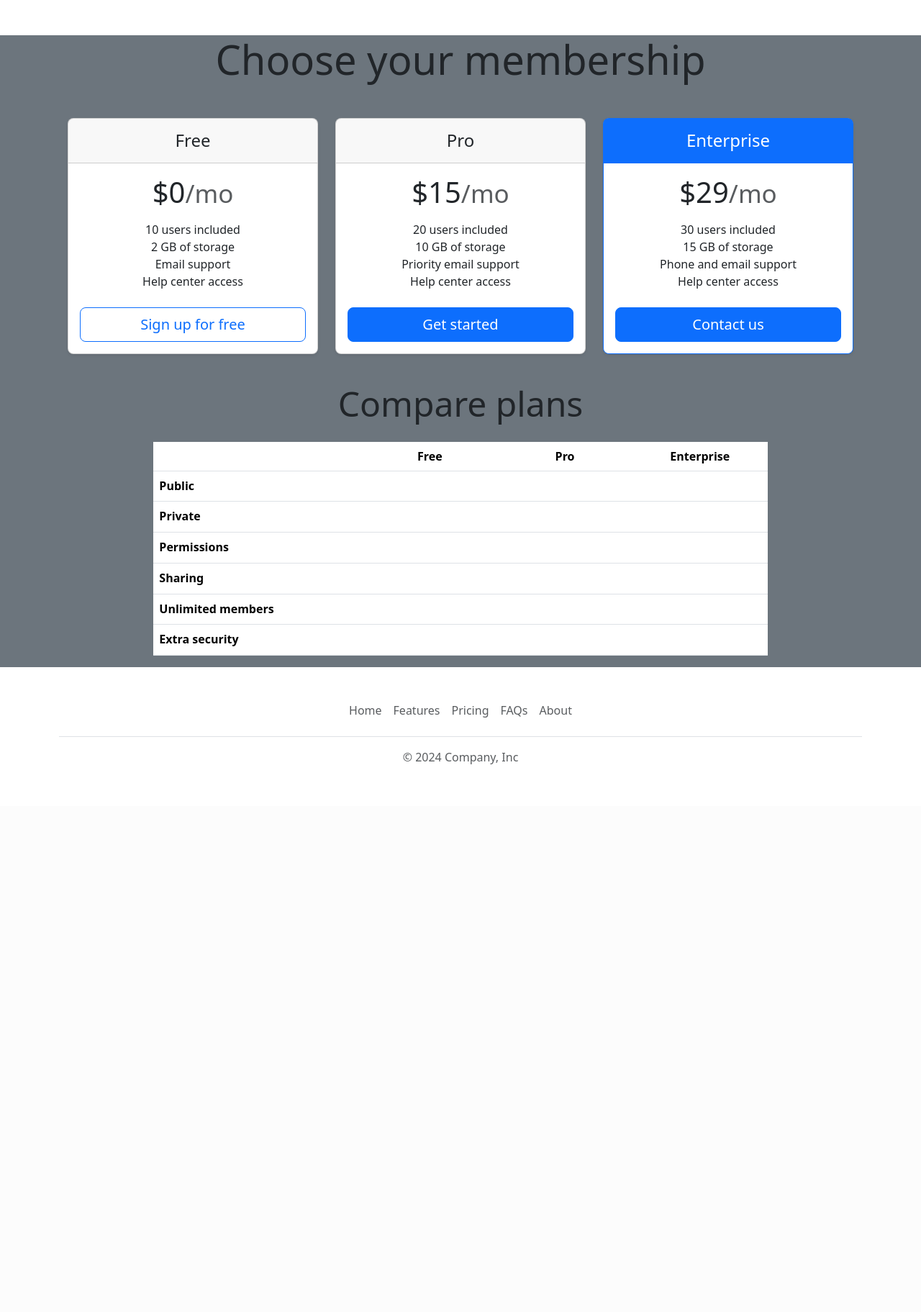
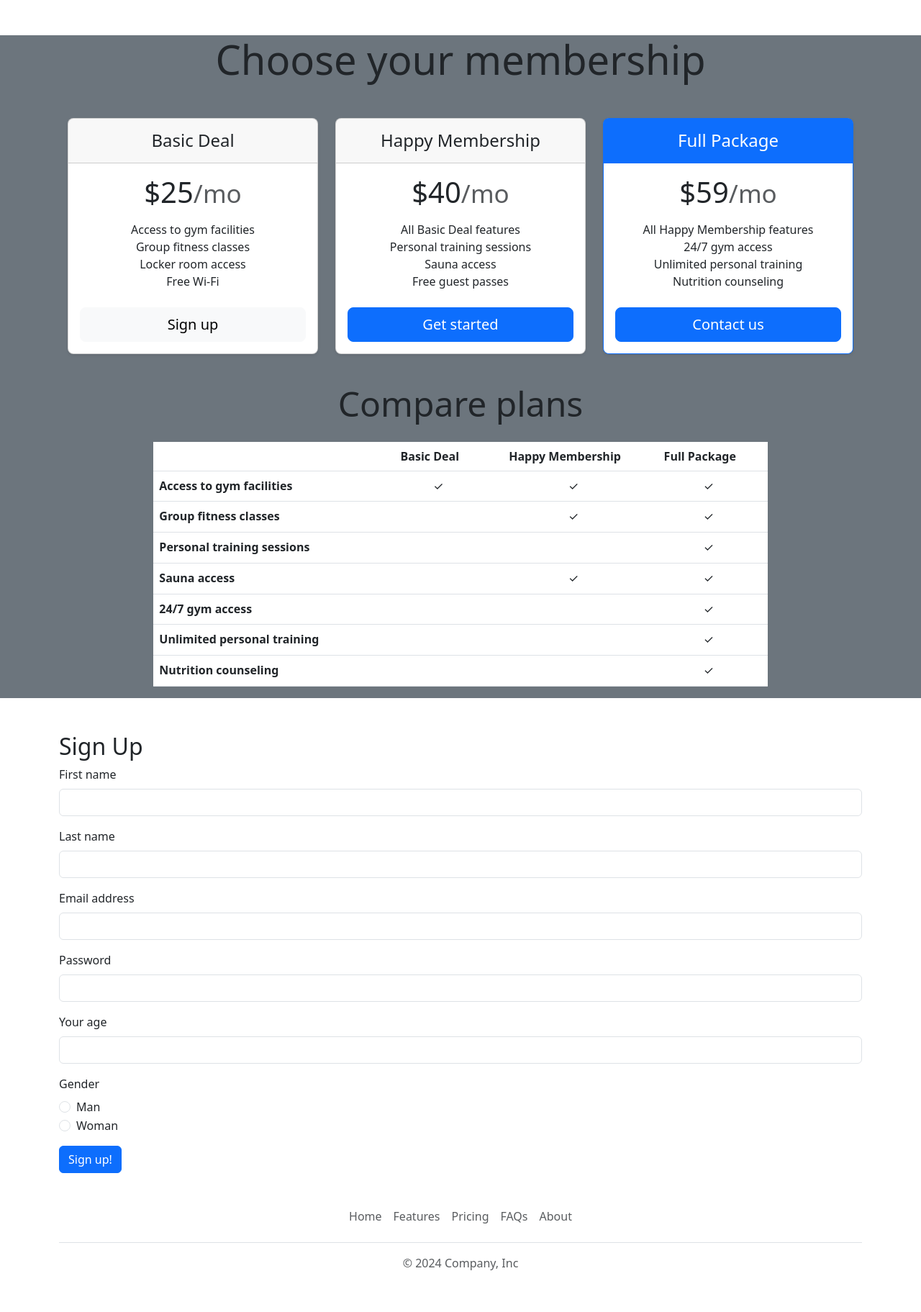
Before and after one commit to pocem/Hrochogym-website, a Flask app: page /location/1 in a window 1280 px wide. Shown: the part 796-2619 px from the top of the page at 72% size. Before the commit the page ends 1858 px from the top, so only its background shows below. Run offline with Flask 3, Linux system fonts and the light colour scheme; lists and menus that the app fills with data are empty; some libraries are stand-ins or nearby versions.

Commit message:
create signup

```diff
--- a/main.py
+++ b/main.py
@@ -1,7 +1,21 @@
-from flask import Flask, render_template, request
+from flask import Flask, render_template, request, flash, redirect, url_for
+from flask_wtf import FlaskForm
+from wtforms import StringField, SubmitField, PasswordField, IntegerField, RadioField
+from wtforms.validators import DataRequired, Email, NumberRange
+
 
 app = Flask(__name__)
 
+app.secret_key = 'your_secret_key'
+
+class SignupForm(FlaskForm):
+    name = StringField('First name', validators=[DataRequired()])
+    surname = StringField('Last name', validators=[DataRequired()])
+    email = StringField('Email address', validators=[DataRequired(), Email()])
+    password = PasswordField('Password', validators=[DataRequired()])
+    age = IntegerField('Your age', validators=[DataRequired(), NumberRange(min=15, message='You must be at least 15 years old.')])
+    gender = RadioField('Gender', choices=[('M', 'Man'), ('W', 'Woman')], validators=[DataRequired()])
+    submit = SubmitField('Sign up!')
 
 
 
@@ -11,10 +25,32 @@ def home_page():
     return render_template('index.html')
 
 
-@app.route("/location/<city>")
+@app.route("/location/<city>", methods=['GET', 'POST'])
 def choose_gym(city):
+    form = SignupForm()
+    if form.validate_on_submit():
+        name = form.name.data
+        surname = form.surname.data
+        email = form.email.data
+        password = form.password.data
+        age = form.age.data
+        gender = form.gender.data
 
-    return render_template('location.html', city=city)
+        print(f"Name: {name}")
+        print(f"Surname: {surname}")
+        print(f"Email: {email}")
+        print(f"Password: {password}")
+        print(f"Age: {age}")
+        print(f"Gender: {gender}")
+
+        flash(f"Account created for {form.name.data}!", 'success')
+        return redirect(url_for('choose_gym', city=city))
+
+    return render_template('location.html', city=city, form=form)
+
+
+
+
 
 if __name__ == '__main__':
     app.run(debug=True)
--- a/requirements.txt
+++ b/requirements.txt
@@ -1 +1,4 @@
 Flask==3.0.3
+Flask-WTF==1.2.1
+WTForms==3.1.2
+Flask-Bootstrap==3.3.7.1
--- a/templates/base.html
+++ b/templates/base.html
@@ -5,7 +5,20 @@
     <title>Title</title>
     <link href="https://cdn.jsdelivr.net/npm/bootstrap@5.3.3/dist/css/bootstrap.min.css" rel="stylesheet" integrity="sha384-QWTKZyjpPEjISv5WaRU9OFeRpok6YctnYmDr5pNlyT2bRjXh0JMhjY6hW+ALEwIH" crossorigin="anonymous">
     <script src="https://cdn.jsdelivr.net/npm/bootstrap@5.3.3/dist/js/bootstrap.bundle.min.js" integrity="sha384-YvpcrYf0tY3lHB60NNkmXc5s9fDVZLESaAA55NDzOxhy9GkcIdslK1eN7N6jIeHz" crossorigin="anonymous"></script>
+    <style>
+
+.grow {
+    transition: transform 0.3s ease-in-out; /* Transition effect for smooth scaling */
+}
+
+
+.grow:hover {
+    transform: scale(1.15); /* Scale the element to 120% of its original size */
+}
+
+    </style>
 </head>
+
 <body>
 
 </body>
--- a/templates/footer.html
+++ b/templates/footer.html
@@ -9,7 +9,7 @@
   <div class="b-example-divider"></div>
   <footer class="py-3 my-4">
     <ul class="nav justify-content-center border-bottom pb-3 mb-3">
-      <li class="nav-item"><a href="#" class="nav-link px-2 text-body-secondary">Home</a></li>
+      <li class="nav-item"><a href="{{url_for('home_page')}}" class="nav-link px-2 text-body-secondary">Home</a></li>
       <li class="nav-item"><a href="#" class="nav-link px-2 text-body-secondary">Features</a></li>
       <li class="nav-item"><a href="#" class="nav-link px-2 text-body-secondary">Pricing</a></li>
       <li class="nav-item"><a href="#" class="nav-link px-2 text-body-secondary">FAQs</a></li>
--- a/templates/location.html
+++ b/templates/location.html
@@ -2,8 +2,9 @@
 <html lang="en">
 <head>
     <meta charset="UTF-8">
-    <title>{{title}}</title>
+    <title>{{ title }}</title>
     {% include 'base.html' %}
+    <link rel="stylesheet" href="https://stackpath.bootstrapcdn.com/bootstrap/5.3.0/css/bootstrap.min.css">
 
 </head>
 <body>
@@ -12,7 +13,7 @@
 <div class="container mt-5">
     <div class="row">
         <div class="col-md-8 p-4 p-md-5 mb-4 rounded text-body-emphasis bg-body-secondary">
-                <h1 class="display-4 ">Hrochogym {{ city }}</h1>
+            <h1 class="display-4">Hrochogym {{ city }}</h1>
             <p class="lead my-3">Choose a gym in this attractive location.</p>
         </div>
         <div class="col-md-4">
@@ -29,51 +30,51 @@
     <div class="col">
         <div class="card mb-4 rounded-3 shadow-sm">
             <div class="card-header py-3">
-            <h4 class="my-0 fw-normal">Free</h4>
+                <h4 class="my-0 fw-normal">Basic Deal</h4>
             </div>
             <div class="card-body">
-            <h1 class="card-title pricing-card-title">$0<small class="text-body-secondary fw-light">/mo</small></h1>
+                <h1 class="card-title pricing-card-title">$25<small class="text-body-secondary fw-light">/mo</small></h1>
                 <ul class="list-unstyled mt-3 mb-4">
-              <li>10 users included</li>
-              <li>2 GB of storage</li>
-              <li>Email support</li>
-              <li>Help center access</li>
+                    <li>Access to gym facilities</li>
+                    <li>Group fitness classes</li>
+                    <li>Locker room access</li>
+                    <li>Free Wi-Fi</li>
                 </ul>
-            <button type="button" class="w-100 btn btn-lg btn-outline-primary">Sign up for free</button>
+                <a href="#signup" class="w-100 btn btn-lg btn-light">Sign up</a>
             </div>
         </div>
     </div>
     <div class="col">
         <div class="card mb-4 rounded-3 shadow-sm">
             <div class="card-header py-3">
-            <h4 class="my-0 fw-normal">Pro</h4>
+                <h4 class="my-0 fw-normal">Happy Membership</h4>
             </div>
             <div class="card-body">
-            <h1 class="card-title pricing-card-title">$15<small class="text-body-secondary fw-light">/mo</small></h1>
+                <h1 class="card-title pricing-card-title">$40<small class="text-body-secondary fw-light">/mo</small></h1>
                 <ul class="list-unstyled mt-3 mb-4">
-              <li>20 users included</li>
-              <li>10 GB of storage</li>
-              <li>Priority email support</li>
-              <li>Help center access</li>
+                    <li>All Basic Deal features</li>
+                    <li>Personal training sessions</li>
+                    <li>Sauna access</li>
+                    <li>Free guest passes</li>
                 </ul>
-            <button type="button" class="w-100 btn btn-lg btn-primary">Get started</button>
+                <a href="#signup" class="w-100 btn btn-lg btn-primary">Get started</a>
             </div>
         </div>
     </div>
     <div class="col">
         <div class="card mb-4 rounded-3 shadow-sm border-primary">
             <div class="card-header py-3 text-bg-primary border-primary">
-            <h4 class="my-0 fw-normal">Enterprise</h4>
+                <h4 class="my-0 fw-normal">Full Package</h4>
             </div>
             <div class="card-body">
-            <h1 class="card-title pricing-card-title">$29<small class="text-body-secondary fw-light">/mo</small></h1>
+                <h1 class="card-title pricing-card-title">$59<small class="text-body-secondary fw-light">/mo</small></h1>
                 <ul class="list-unstyled mt-3 mb-4">
-              <li>30 users included</li>
-              <li>15 GB of storage</li>
-              <li>Phone and email support</li>
-              <li>Help center access</li>
+                    <li>All Happy Membership features</li>
+                    <li>24/7 gym access</li>
+                    <li>Unlimited personal training</li>
+                    <li>Nutrition counseling</li>
                 </ul>
-            <button type="button" class="w-100 btn btn-lg btn-primary">Contact us</button>
+                <a href="#signup" class="w-100 btn btn-lg btn-primary">Contact us</a>
             </div>
         </div>
     </div>
@@ -86,59 +87,132 @@
         <thead>
             <tr>
                 <th style="width: 34%;"></th>
-            <th style="width: 22%;">Free</th>
-            <th style="width: 22%;">Pro</th>
-            <th style="width: 22%;">Enterprise</th>
+                <th style="width: 22%;">Basic Deal</th>
+                <th style="width: 22%;">Happy Membership</th>
+                <th style="width: 22%;">Full Package</th>
             </tr>
         </thead>
         <tbody>
             <tr>
-            <th scope="row" class="text-start">Public</th>
-            <td><svg class="bi" width="24" height="24"><use xlink:href="#check"></use></svg></td>
-            <td><svg class="bi" width="24" height="24"><use xlink:href="#check"></use></svg></td>
-            <td><svg class="bi" width="24" height="24"><use xlink:href="#check"></use></svg></td>
+                <th scope="row" class="text-start">Access to gym facilities</th>
+                <td><svg class="bi" width="24" height="24"><use xlink:href="#check"></use></svg>✓</td>
+                <td><svg class="bi" width="24" height="24"><use xlink:href="#check"></use></svg>✓</td>
+                <td><svg class="bi" width="24" height="24"><use xlink:href="#check"></use></svg>✓</td>
             </tr>
             <tr>
-            <th scope="row" class="text-start">Private</th>
+                <th scope="row" class="text-start">Group fitness classes</th>
+                <td><svg class="bi" width="24" height="24"><use xlink:href="#check"></use></svg></td>
+                <td><svg class="bi" width="24" height="24"><use xlink:href="#check"></use></svg>✓</td>
+                <td><svg class="bi" width="24" height="24"><use xlink:href="#check"></use></svg>✓</td>
+            </tr>
+            <tr>
+                <th scope="row" class="text-start">Personal training sessions</th>
                 <td></td>
                 <td><svg class="bi" width="24" height="24"><use xlink:href="#check"></use></svg></td>
-            <td><svg class="bi" width="24" height="24"><use xlink:href="#check"></use></svg></td>
-          </tr>
-        </tbody>
-
-        <tbody>
-          <tr>
-            <th scope="row" class="text-start">Permissions</th>
-            <td><svg class="bi" width="24" height="24"><use xlink:href="#check"></use></svg></td>
-            <td><svg class="bi" width="24" height="24"><use xlink:href="#check"></use></svg></td>
-            <td><svg class="bi" width="24" height="24"><use xlink:href="#check"></use></svg></td>
+                <td><svg class="bi" width="24" height="24"><use xlink:href="#check"></use></svg>✓</td>
             </tr>
             <tr>
-            <th scope="row" class="text-start">Sharing</th>
+                <th scope="row" class="text-start">Sauna access</th>
+                <td></td>
+                <td><svg class="bi" width="24" height="24"><use xlink:href="#check"></use></svg>✓</td>
+                <td><svg class="bi" width="24" height="24"><use xlink:href="#check"></use></svg>✓</td>
+            </tr>
+            <tr>
+                <th scope="row" class="text-start">24/7 gym access</th>
+                <td></td>
+                <td></td>
+                <td><svg class="bi" width="24" height="24"><use xlink:href="#check"></use></svg>✓</td>
+            </tr>
+            <tr>
+                <th scope="row" class="text-start">Unlimited personal training</th>
+                <td></td>
+                <td></td>
+                <td><svg class="bi" width="24" height="24"><use xlink:href="#check"></use></svg>✓</td>
+            </tr>
+            <tr>
+                <th scope="row" class="text-start">Nutrition counseling</th>
                 <td></td>
                 <td><svg class="bi" width="24" height="24"><use xlink:href="#check"></use></svg></td>
-            <td><svg class="bi" width="24" height="24"><use xlink:href="#check"></use></svg></td>
-          </tr>
-          <tr>
-            <th scope="row" class="text-start">Unlimited members</th>
-            <td></td>
-            <td><svg class="bi" width="24" height="24"><use xlink:href="#check"></use></svg></td>
-            <td><svg class="bi" width="24" height="24"><use xlink:href="#check"></use></svg></td>
-          </tr>
-          <tr>
-            <th scope="row" class="text-start">Extra security</th>
-            <td></td>
-            <td></td>
-            <td><svg class="bi" width="24" height="24"><use xlink:href="#check"></use></svg></td>
+                <td><svg class="bi" width="24" height="24"><use xlink:href="#check"></use></svg>✓</td>
             </tr>
         </tbody>
     </table>
 </div>
+
     </main>
+</div>
+
+<div class="container mt-5" id="signup">
+    <h2>Sign Up</h2>
+    <form method="POST" >
+        {{ form.hidden_tag() }}
+        <div class="mb-3">
+            {{ form.name.label(class="form-label") }}
+            {{ form.name(class="form-control") }}
+            {% if form.name.errors %}
+                <div class="text-danger">
+                    {{ form.name.errors[0] }}
+                </div>
+            {% endif %}
+        </div>
+        <div class="mb-3">
+            {{ form.surname.label(class="form-label") }}
+            {{ form.surname(class="form-control") }}
+            {% if form.surname.errors %}
+                <div class="text-danger">
+                    {{ form.surname.errors[0] }}
+                </div>
+            {% endif %}
+        </div>
+        <div class="mb-3">
+            {{ form.email.label(class="form-label") }}
+            {{ form.email(class="form-control") }}
+            {% if form.email.errors %}
+                <div class="text-danger">
+                    {{ form.email.errors[0] }}
+                </div>
+            {% endif %}
+        </div>
+        <div class="mb-3">
+            {{ form.password.label(class="form-label") }}
+            {{ form.password(class="form-control") }}
+            {% if form.password.errors %}
+                <div class="text-danger">
+                    {{ form.password.errors[0] }}
+                </div>
+            {% endif %}
+        </div>
+        <div class="mb-3">
+            {{ form.age.label(class="form-label") }}
+            {{ form.age(class="form-control") }}
+            {% if form.age.errors %}
+                <div class="text-danger">
+                    {{ form.age.errors[0] }}
+                </div>
+            {% endif %}
+        </div>
+        <div class="mb-3">
+    {{ form.gender.label(class="form-label") }}
+    {% for subfield in form.gender %}
+        <div class="form-check">
+            {{ subfield(class="form-check-input") }}
+            {{ subfield.label(class="form-check-label") }}
+        </div>
+    {% endfor %}
+    {% if form.gender.errors %}
+        <div class="text-danger">
+            {{ form.gender.errors[0] }}
+        </div>
+    {% endif %}
+</div>
+
+        <div class="mb-3">
+            {{ form.submit(class="btn btn-primary") }}
+        </div>
+    </form>
 </div>
 
 {% include 'footer.html' %}
 
-
 </body>
 </html>
```
Also changed, not shown: templates/index.html (+5 -5 lines). Lines whose indentation alone changed are shown as unchanged.
